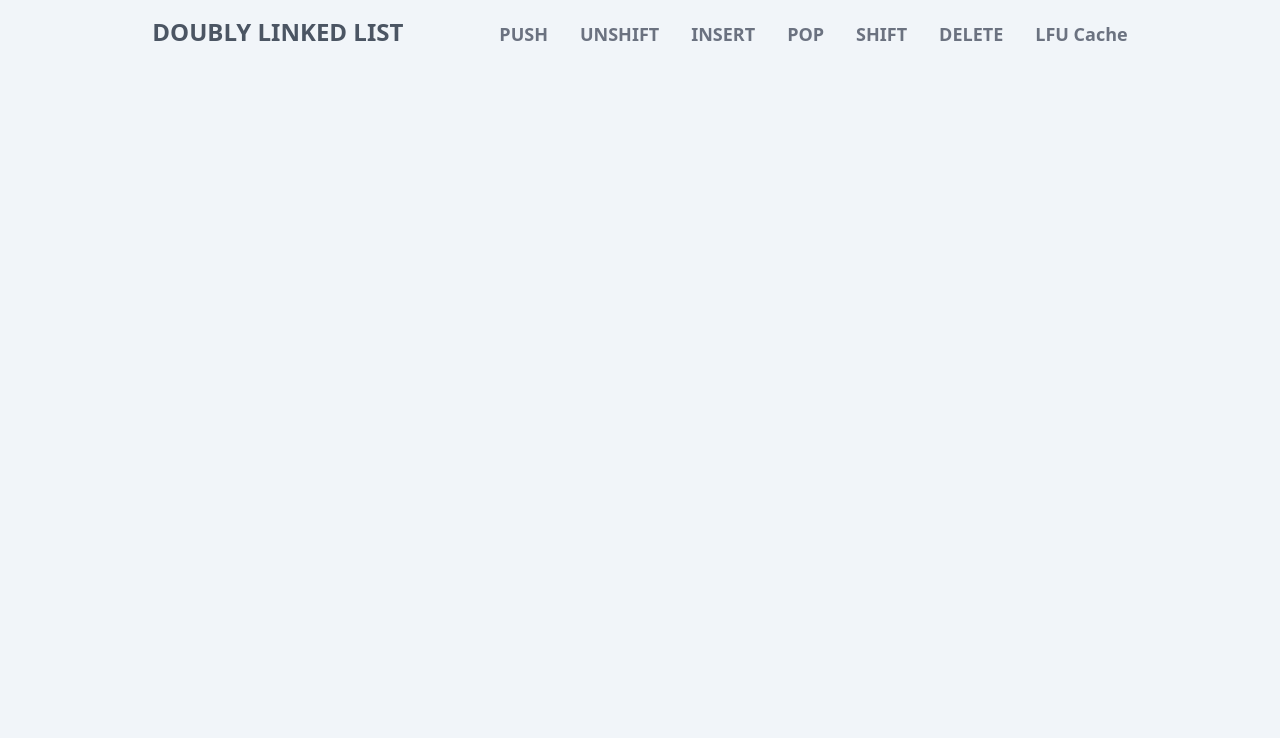
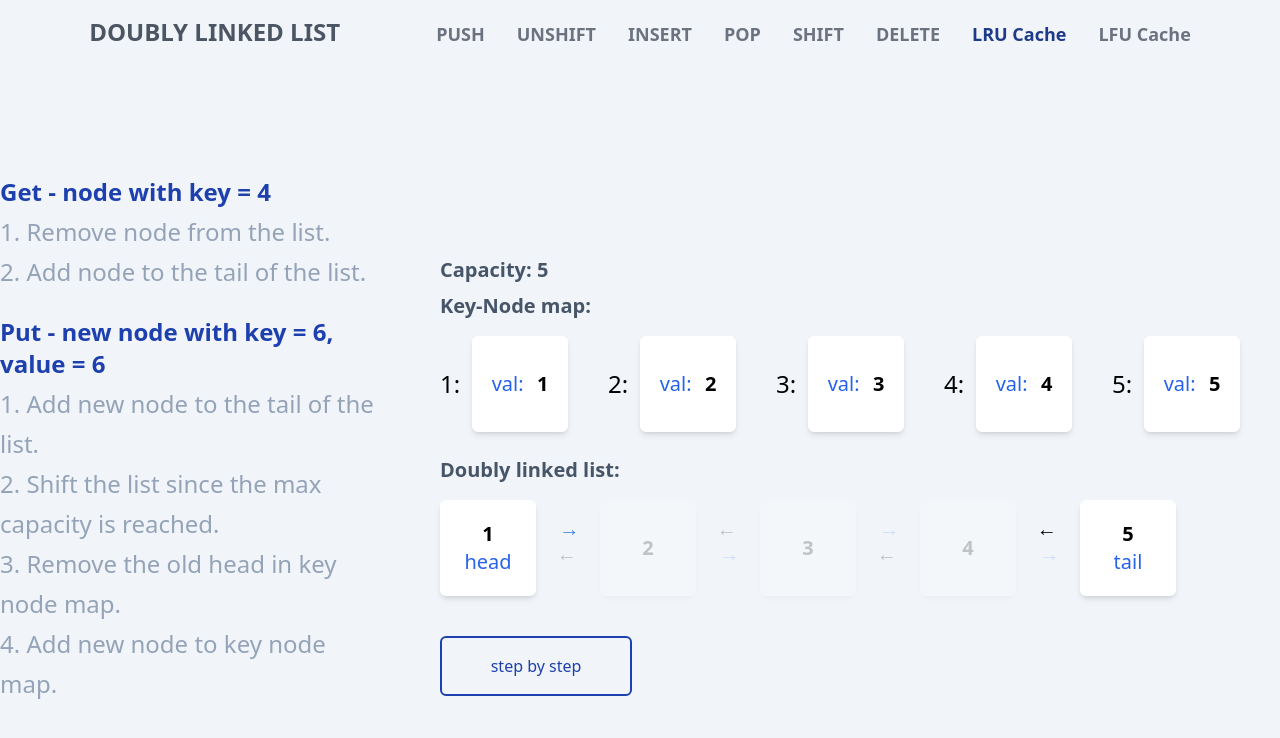
Before and after one commit to Stefan-Tian/linked-list-demo, a React (Create React App) app: page /#/lru-cache in a window 1280 px wide. Shown: the top 738 px of the page. Built offline with nearby package versions, Linux system fonts and the light colour scheme.

Commit message:
ADD: Add LRU-cache

```diff
--- a/src/App.tsx
+++ b/src/App.tsx
@@ -7,6 +7,7 @@ import DLLUnshift from './components/DLLUnshift';
 import DLLPop from './components/DLLPop';
 import DLLShift from './components/DLLShift';
 import DLLDelete from './components/DLLDelete';
+import LRUCache from './components/LRUCache';
 import LFUCache from './components/LFUCache';
 import './styles/tailwind.css';
 
@@ -30,6 +31,7 @@ function App() {
         <Route path="/pop" element={<DLLPop />} />
         <Route path="/shift" element={<DLLShift />} />
         <Route path="/delete" element={<DLLDelete />} />
+        <Route path="/lru-cache" element={<LRUCache />} />
         <Route path="/lfu-cache" element={<LFUCache />} />
       </Routes>
     </div>
--- a/src/components/Header.tsx
+++ b/src/components/Header.tsx
@@ -62,6 +62,14 @@ const Header = () => {
           className={({ isActive }) =>
             itemClasses + (isActive ? 'text-blue-900' : 'text-gray-500')
           }
+          to="/lru-cache"
+        >
+          LRU Cache
+        </NavLink>
+        <NavLink
+          className={({ isActive }) =>
+            itemClasses + (isActive ? 'text-blue-900' : 'text-gray-500')
+          }
           to="/lfu-cache"
         >
           LFU Cache
--- a/src/components/LFUCache.tsx
+++ b/src/components/LFUCache.tsx
@@ -1,4 +1,4 @@
-import { useState, useEffect } from 'react';
+import { useState } from 'react';
 import useAnimationProcess from '../hooks/useAnimationProcess';
 import DLLNode from './DLLNode';
 
@@ -59,7 +59,7 @@ const nList: Node[] = [
 
 const fList = [[], [1], [2, 3, 4], [5]];
 const LFUCache = () => {
-  const { animationStep, startAnimationProcess, setAnimationStep } =
+  const { animationStep, setAnimationStep } =
     useAnimationProcess(animationDurations);
   const [nodeList, setNodeList] = useState(nList);
   const [freqList, setFreqList] = useState(fList);
--- /dev/null
+++ b/src/components/LRUCache.tsx
@@ -0,0 +1,215 @@
+import { useState } from 'react';
+import useAnimationProcess from '../hooks/useAnimationProcess';
+import DLLNode from './DLLNode';
+
+enum AnimationStep {
+  NotStarted = -1,
+  RemoveNodeFromList = 0,
+  AddNodeToTail = 1,
+  AddNewNodeToTail = 2,
+  ShiftTheList = 3,
+  RemoveTheOldHeadInKeyNodeMap = 4,
+  AddNewNodeToKeyNodeMap = 5,
+}
+
+const animationDurations = [500, 1000, 600, 600, 600, 600, 3000];
+
+const instructionsMap: Record<number, string> = {
+  [AnimationStep.RemoveNodeFromList]: 'Remove node from the list.',
+  [AnimationStep.AddNodeToTail]: 'Add node to the tail of the list.',
+  [AnimationStep.AddNewNodeToTail]: 'Add new node to the tail of the list.',
+  [AnimationStep.ShiftTheList]:
+    'Shift the list since the max capacity is reached.',
+  [AnimationStep.RemoveTheOldHeadInKeyNodeMap]:
+    'Remove the old head in key node map.',
+  [AnimationStep.AddNewNodeToKeyNodeMap]: 'Add new node to key node map.',
+};
+
+const instructions = Object.values(instructionsMap);
+
+interface Node {
+  key: number;
+  val: number;
+}
+
+const nList: Node[] = [
+  { key: 1, val: 1 },
+  { key: 2, val: 2 },
+  { key: 3, val: 3 },
+  { key: 4, val: 4 },
+  { key: 5, val: 5 },
+];
+
+const dll = nList.map(({ val }) => val);
+
+const LRUCache = () => {
+  const { animationStep, setAnimationStep } =
+    useAnimationProcess(animationDurations);
+  const [nodeList, setNodeList] = useState(nList);
+  const [dlList, setDlList] = useState(dll);
+
+  const handleClickNextStep = () => {
+    if (animationStep === AnimationStep.AddNewNodeToKeyNodeMap) {
+      setAnimationStep(AnimationStep.NotStarted);
+      setNodeList(nList);
+    } else {
+      setAnimationStep((prevStep) => {
+        const newStep = prevStep + 1;
+
+        if (newStep === AnimationStep.RemoveNodeFromList) {
+          const updatedDLList = [1, 2, 3, 5];
+          setDlList(updatedDLList);
+        }
+
+        if (newStep === AnimationStep.AddNodeToTail) {
+          const updatedDLList = [1, 2, 3, 5, 4];
+          setDlList(updatedDLList);
+        }
+
+        if (newStep === AnimationStep.AddNewNodeToTail) {
+          const updatedDLList = [1, 2, 3, 5, 4, 6];
+          setDlList(updatedDLList);
+        }
+
+        if (newStep === AnimationStep.ShiftTheList) {
+          const updatedDLList = [2, 3, 5, 4, 6];
+          setDlList(updatedDLList);
+        }
+
+        if (newStep === AnimationStep.RemoveTheOldHeadInKeyNodeMap) {
+          const updatedNodeList = [
+            { key: 2, val: 2 },
+            { key: 3, val: 3 },
+            { key: 4, val: 4 },
+            { key: 5, val: 5 },
+          ];
+          setNodeList(updatedNodeList);
+        }
+
+        if (newStep === AnimationStep.RemoveTheOldHeadInKeyNodeMap) {
+          const updatedNodeList = [
+            { key: 2, val: 2 },
+            { key: 3, val: 3 },
+            { key: 4, val: 4 },
+            { key: 5, val: 5 },
+          ];
+          setNodeList(updatedNodeList);
+        }
+
+        if (newStep === AnimationStep.AddNewNodeToKeyNodeMap) {
+          const updatedNodeList = [
+            { key: 2, val: 2 },
+            { key: 3, val: 3 },
+            { key: 4, val: 4 },
+            { key: 5, val: 5 },
+            { key: 6, val: 6 },
+          ];
+          setNodeList(updatedNodeList);
+        }
+
+        return newStep;
+      });
+    }
+  };
+
+  return (
+    <div>
+      <div className="flex items-center justify-center">
+        <div>
+          <ol className="mr-16 text-left mb-6">
+            <h1 className="text-blue-800 text-2xl mb-1 font-bold">
+              Get - node with key = 4
+            </h1>
+            {instructions.slice(0, 2).map((instruction, idx) => (
+              <li
+                key={instruction}
+                className={`text-2xl leading-10 ${
+                  instruction === (instructionsMap[animationStep] as string)
+                    ? 'text-slate-800'
+                    : 'text-slate-400'
+                }`}
+              >
+                {idx + 1}. {instruction}
+              </li>
+            ))}
+          </ol>
+          <ol className="mr-16 text-left mb-6">
+            <h1 className="text-blue-800 text-2xl mb-1 font-bold">
+              Put - new node with key = 6, value = 6
+            </h1>
+            {instructions.slice(2).map((instruction, idx) => (
+              <li
+                key={instruction}
+                className={`text-2xl leading-10 ${
+                  instruction === (instructionsMap[animationStep] as string)
+                    ? 'text-slate-800'
+                    : 'text-slate-400'
+                }`}
+              >
+                {idx + 1}. {instruction}
+              </li>
+            ))}
+          </ol>
+        </div>
+        <div className="flex flex-col items-start mt-12 relative">
+          <h5 className="text-slate-600 text-xl mb-2 font-bold">Capacity: 5</h5>
+          <div className="mb-6">
+            <h5 className="text-slate-600 text-xl mb-4 font-bold">
+              Key-Node map:
+            </h5>
+            <div className="flex">
+              {nodeList.map(({ key, val }) => (
+                <div
+                  key={key}
+                  className="flex items-center mr-10 transition-all"
+                >
+                  <div className="w-4 text-2xl mr-4">{key}:</div>
+                  <div className="text-xl font-bold h-24 w-24 shadow-md rounded-md bg-white flex flex-col items-center justify-center">
+                    <span>
+                      <span className="font-normal w-10 inline-block text-blue-600">
+                        val:
+                      </span>{' '}
+                      {val}
+                    </span>
+                  </div>
+                </div>
+              ))}
+            </div>
+          </div>
+          <div className="mb-6">
+            <h5 className="text-slate-600 text-xl mb-4 font-bold">
+              Doubly linked list:
+            </h5>
+            <div className="flex items-center mb-4">
+              {dlList.map((node, idx) => {
+                return (
+                  <DLLNode
+                    key={node}
+                    isHead={idx === 0}
+                    number={node}
+                    isTail={idx === nodeList.length - 1}
+                  />
+                );
+              })}
+            </div>
+          </div>
+
+          <div className="flex w-full justify-between">
+            <button
+              className="border-blue-800 w-48 border-2 text-blue-800 px-12 py-4 rounded-md hover:border-blue-600 hover:text-blue-600"
+              onClick={handleClickNextStep}
+            >
+              {animationStep === AnimationStep.NotStarted
+                ? 'step by step'
+                : animationStep === AnimationStep.AddNewNodeToKeyNodeMap
+                ? 'reset'
+                : 'next step'}
+            </button>
+          </div>
+        </div>
+      </div>
+    </div>
+  );
+};
+
+export default LRUCache;
```
